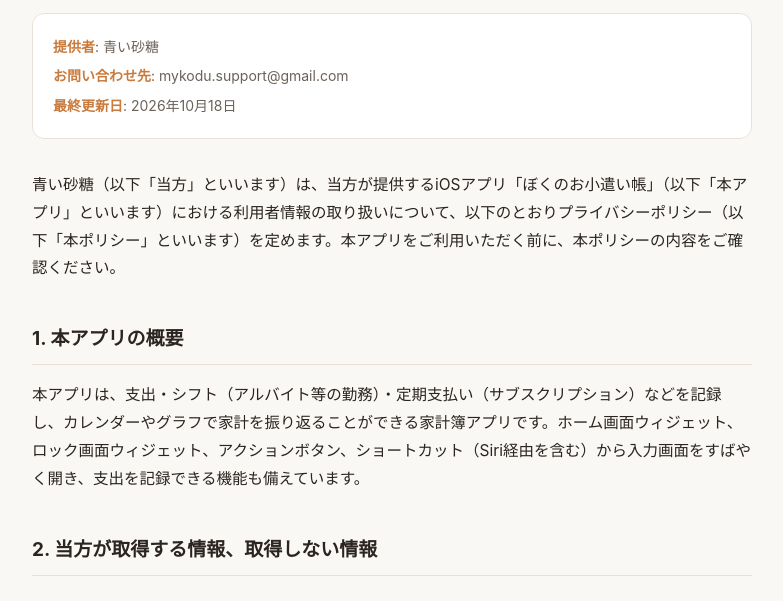
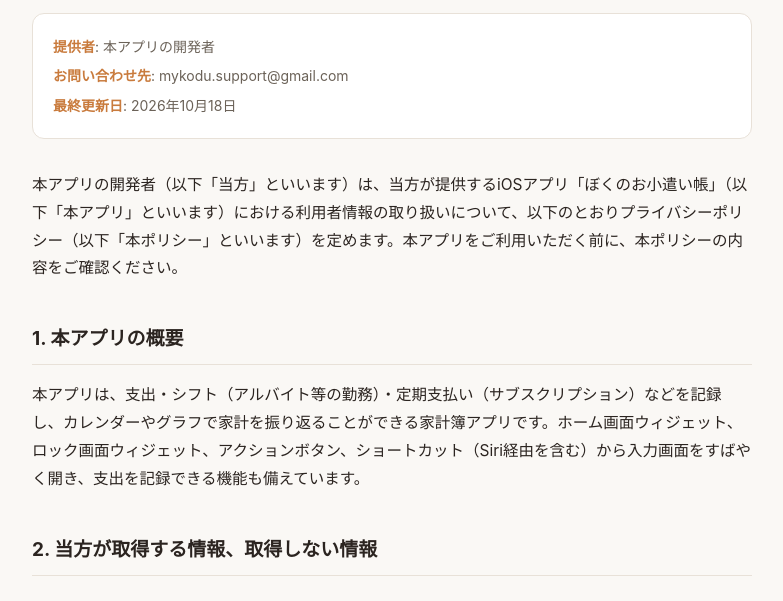
Before and after one commit to mykodusupport/mykodu-legal, a plain HTML site: page privacy-policy.html in a window 1280 px wide. Shown: the part 172-773 px from the top of the page, without its empty margins (248-1031 px from the left). Drawn offline with Linux system fonts and the light colour scheme.

Commit message:
法務ページから名前を除去し開発者表記に変更（privacy-policy.html）

```diff
--- a/privacy-policy.html
+++ b/privacy-policy.html
@@ -14,14 +14,14 @@
     <div class="app-name">ぼくのお小遣い帳（愛称: まいこづ）</div>
     <h1>プライバシーポリシー</h1>
     <div class="meta">
-      <p><strong>提供者</strong>: 青い砂糖</p>
+      <p><strong>提供者</strong>: 本アプリの開発者</p>
       <p><strong>お問い合わせ先</strong>: mykodu.support@gmail.com</p>
       <p><strong>最終更新日</strong>: 2026年10月18日</p>
     </div>
   </header>
 
   <main>
-    <p>青い砂糖（以下「当方」といいます）は、当方が提供するiOSアプリ「ぼくのお小遣い帳」（以下「本アプリ」といいます）における利用者情報の取り扱いについて、以下のとおりプライバシーポリシー（以下「本ポリシー」といいます）を定めます。本アプリをご利用いただく前に、本ポリシーの内容をご確認ください。</p>
+    <p>本アプリの開発者（以下「当方」といいます）は、当方が提供するiOSアプリ「ぼくのお小遣い帳」（以下「本アプリ」といいます）における利用者情報の取り扱いについて、以下のとおりプライバシーポリシー（以下「本ポリシー」といいます）を定めます。本アプリをご利用いただく前に、本ポリシーの内容をご確認ください。</p>
 
     <h2>1. 本アプリの概要</h2>
     <p>本アプリは、支出・シフト（アルバイト等の勤務）・定期支払い（サブスクリプション）などを記録し、カレンダーやグラフで家計を振り返ることができる家計簿アプリです。ホーム画面ウィジェット、ロック画面ウィジェット、アクションボタン、ショートカット（Siri経由を含む）から入力画面をすばやく開き、支出を記録できる機能も備えています。</p>
@@ -112,7 +112,7 @@
 
     <h2>10. お問い合わせ</h2>
     <p>本ポリシーに関するご質問、本アプリで取り扱う情報についてのお問い合わせは、下記の連絡先までご連絡ください。本ポリシーは、本アプリの設定タブの「サポート」欄からも確認できます。</p>
-    <p>青い砂糖<br>mykodu.support@gmail.com</p>
+    <p>mykodu.support@gmail.com</p>
   </main>
 
   <footer>
```
